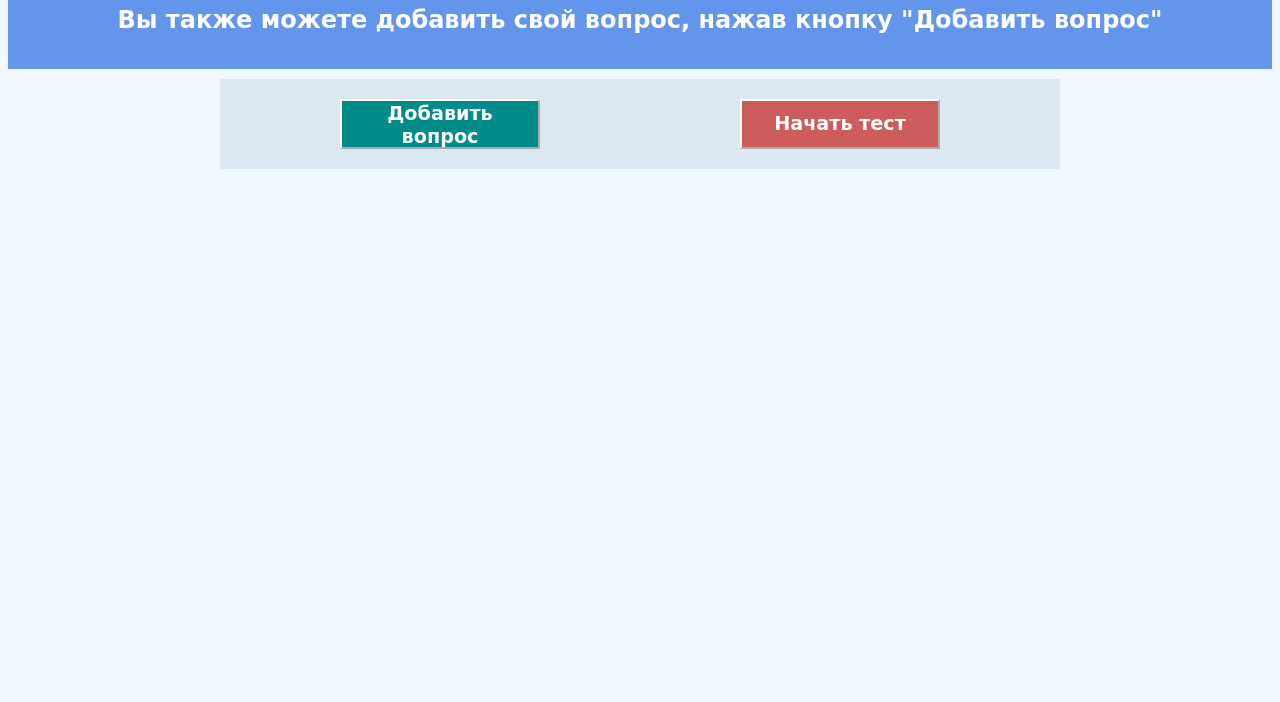
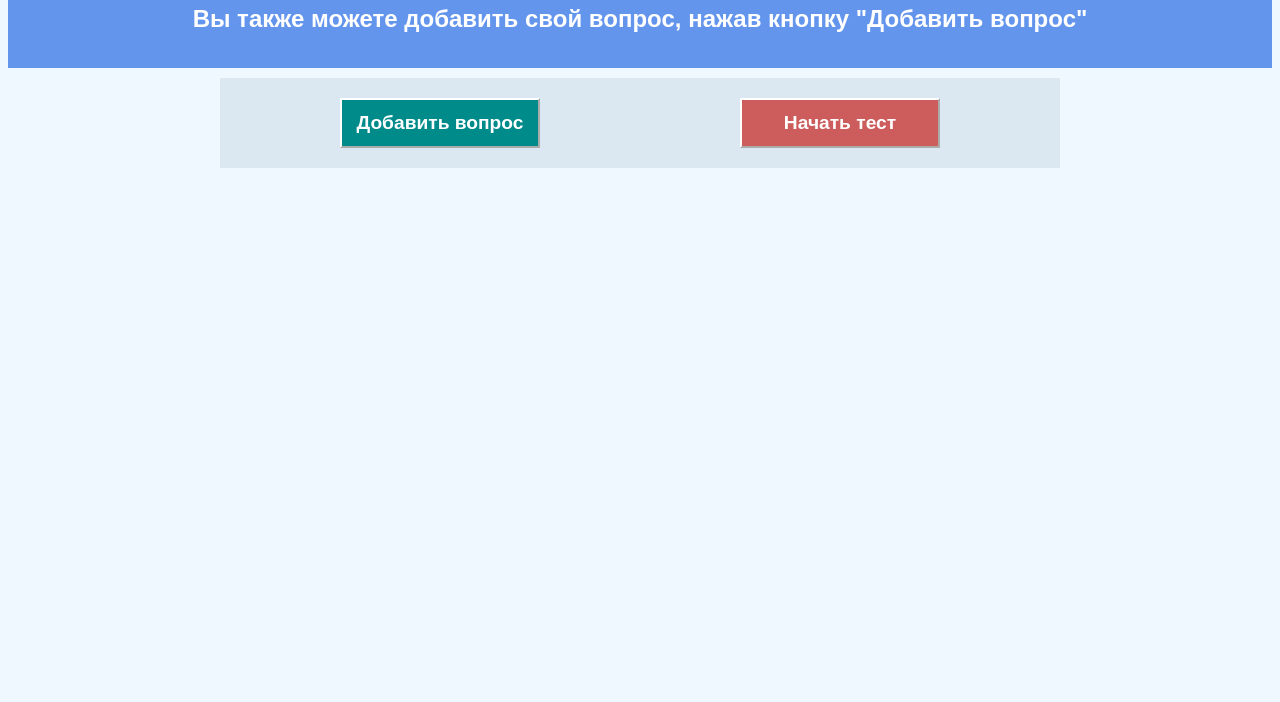
Before and after one commit to RamanCharnushevich/ramancharnushevich.github.io, a plain HTML site: page index.html in a window 1280 px wide. Shown: the part 98-800 px from the top of the page. Drawn offline with Linux system fonts and the light colour scheme.

Commit message:
Update styles.css

```diff
--- a/styles.css
+++ b/styles.css
@@ -9,7 +9,7 @@ header {
 
   body {
     background-color: aliceblue;
-    font-family: Brush Script MT, Brush Script Std, cursive;
+    font-family: Arial, Helvetica, sans-serif;
   }
 
   article {
@@ -46,7 +46,7 @@ header {
     width: 200px;
     font-weight: bold;
     font-size: 120%;
-    font-family: Brush Script MT, Brush Script Std, cursive;
+    font-family: Arial, Helvetica, sans-serif;
   }
 
   #addQuestionButton:hover {
@@ -65,7 +65,7 @@ header {
     border-color: white;
     height: 50px;
     width: 200px;
-    font-family: Brush Script MT, Brush Script Std, cursive;
+    font-family: Arial, Helvetica, sans-serif;
     font-weight: bold;
     font-size: 120%
   }
@@ -82,7 +82,7 @@ header {
 
   .checkButton {
     background-color: cornflowerblue;
-    font-family: Brush Script MT, Brush Script Std, cursive;
+    font-family: Arial, Helvetica, sans-serif;
     color: White;
     border-color: White;
     height: 50px;
```
